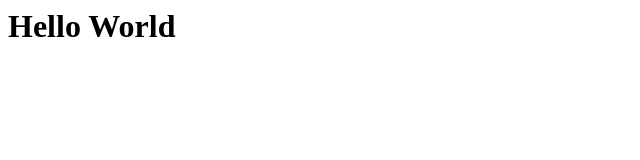
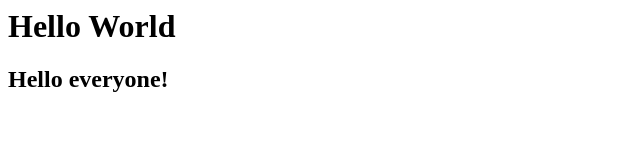
Before and after one commit to rdg5/gde-git-example, a plain HTML site: page index.html in a window 1280 px wide. Shown: the whole page, without its empty margins (0-640 px from the left). Drawn offline with Linux system fonts and the light colour scheme.

Commit message:
add h2 to index.html

```diff
--- a/index.html
+++ b/index.html
@@ -1,3 +1,4 @@
 <html>
   <h1>Hello World</h1>
+  <h2>Hello everyone!</h2>
 </html>
```
